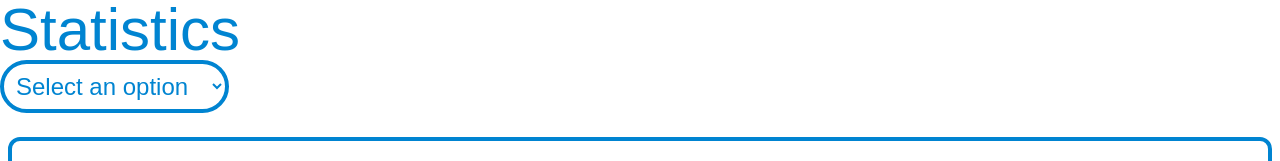
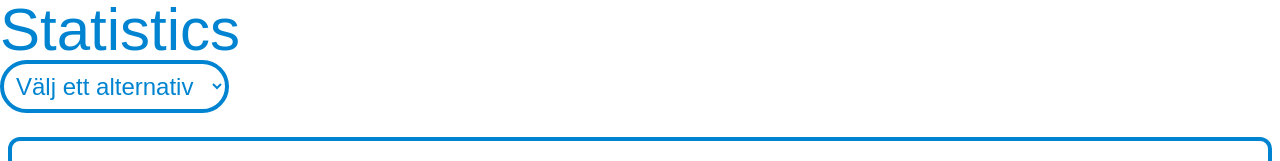
Before and after one commit to Zipelas/cypress-intro, a Next.js app: page /statistics in a window 1280 px wide. Shown: the top 161 px of the page. Built offline with nearby package versions, Linux system fonts and the light colour scheme.

Commit message:
added type. edit function & select

```diff
--- a/app/ui/dropdown.tsx
+++ b/app/ui/dropdown.tsx
@@ -2,17 +2,27 @@
 
 import { PropsWithChildren } from 'react';
 
-export default function Dropdown(props: PropsWithChildren) {
+type DropdownProps = PropsWithChildren<{
+  value: string;
+  onChange: (v: string) => void;
+  name?: string;
+}>;
+
+export default function Dropdown({
+  value,
+  onChange,
+  children,
+  name,
+}: DropdownProps) {
   return (
     <div>
       <select
         data-cy='dropdown'
-        className=' text-sky-600 text-2xl border-4 border-sky-600 rounded-4xl p-2'>
-        <option value=''>Select an option</option>
-        <option value='1'>Gått i snitt</option>
-        <option value='2'>Gått varje månad</option>
-        <option value='3'>Gått totalt per år</option>
-        {props.children}
+        name={name}
+        className=' text-sky-600 text-2xl border-4 border-sky-600 rounded-4xl p-2'
+        value={value}
+        onChange={(e) => onChange(e.target.value)}>
+        {children}
       </select>
     </div>
   );
```
